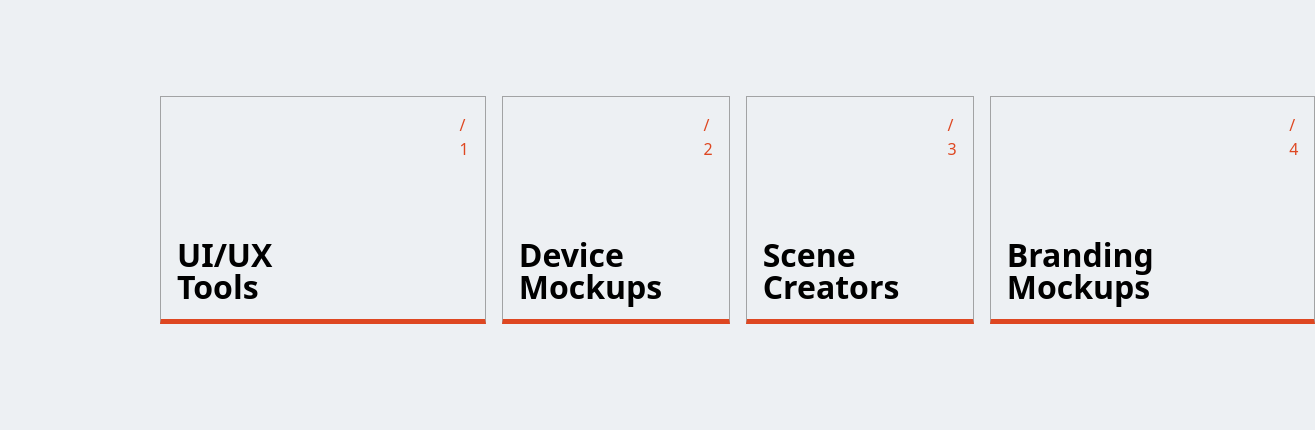
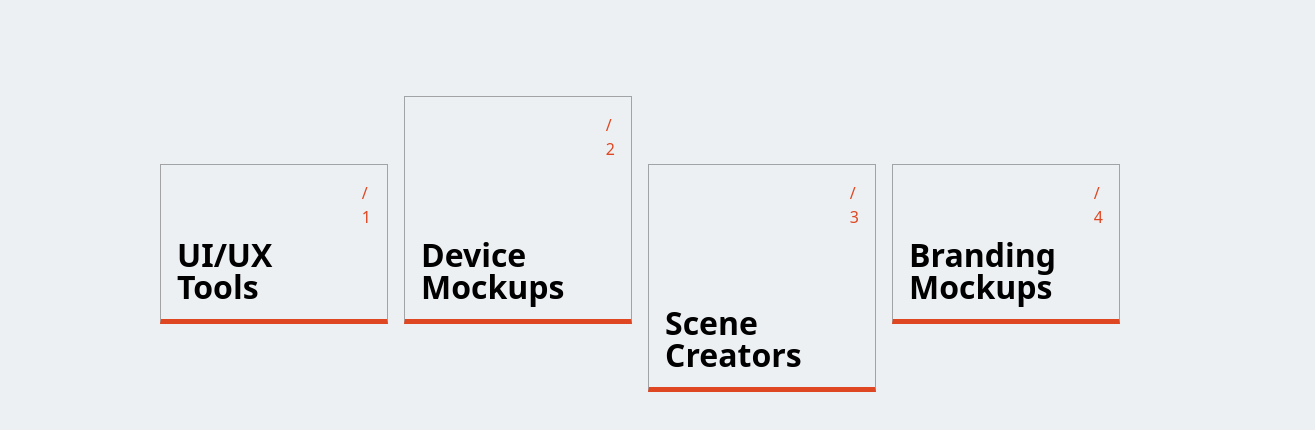
Before and after one commit to Annie-Huang/dribble-to-life, a website: page index.html in a window 1280 px wide. Shown: the whole page, 1315 px wide, since content can reach past the window. Drawn offline with Linux system fonts and the light colour scheme.

Commit message:
Let the grid form 3 rows and let span take 2 rows on the top or on the bottom for the 2nd|3rd card

```diff
--- a/index.html
+++ b/index.html
@@ -48,7 +48,7 @@
           alt="a mobile"
         />
       </div>
-      <div class="fancy-card fancy-card--large">
+      <div class="fancy-card fancy-card--large fancy-card--offset-up">
         <span class="fancy-card__number" aria-hidden="true">/ 2</span>
         <h2 class="fancy-card__title">Device Mockups</h2>
         <span class="fancy-card__arrow" aria-hidden="true">&#8594;</span>
@@ -84,7 +84,7 @@
           alt="a mobile"
         />
       </div>
-      <div class="fancy-card fancy-card--large">
+      <div class="fancy-card fancy-card--large fancy-card--offset-down">
         <span class="fancy-card__number" aria-hidden="true">/ 3</span>
         <h2 class="fancy-card__title">Scene Creators</h2>
         <span class="fancy-card__arrow" aria-hidden="true">&#8594;</span>
--- a/scss/components/_fancy-cards.scss
+++ b/scss/components/_fancy-cards.scss
@@ -14,6 +14,7 @@
   border: 1px solid var(--clr-neutral-400);
   border-bottom: 5px solid var(--clr-primary);
   aspect-ratio: 1 / 0.7;
+  grid-row: 2;
 
   &__number {
     color: var(--clr-primary);
@@ -33,6 +34,13 @@
     aspect-ratio: 1 / 1;
   }
 
+  &--offset-up {
+    grid-row: 1 / span 2;
+  }
+  &--offset-down {
+    grid-row: 2 / span 2;
+  }
+
   img,
   &__arrow {
     display: none;
```
Also changed, not shown: main.css, 1 other file.
